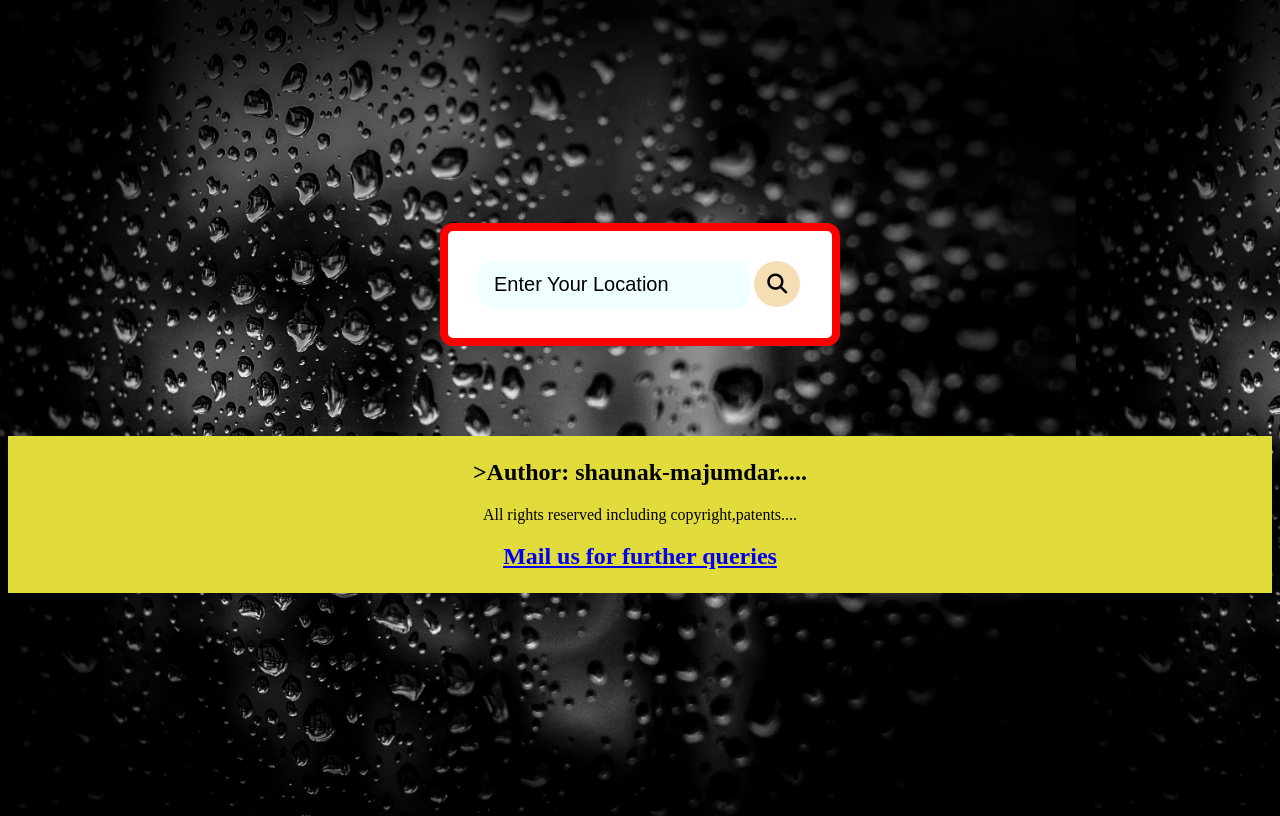
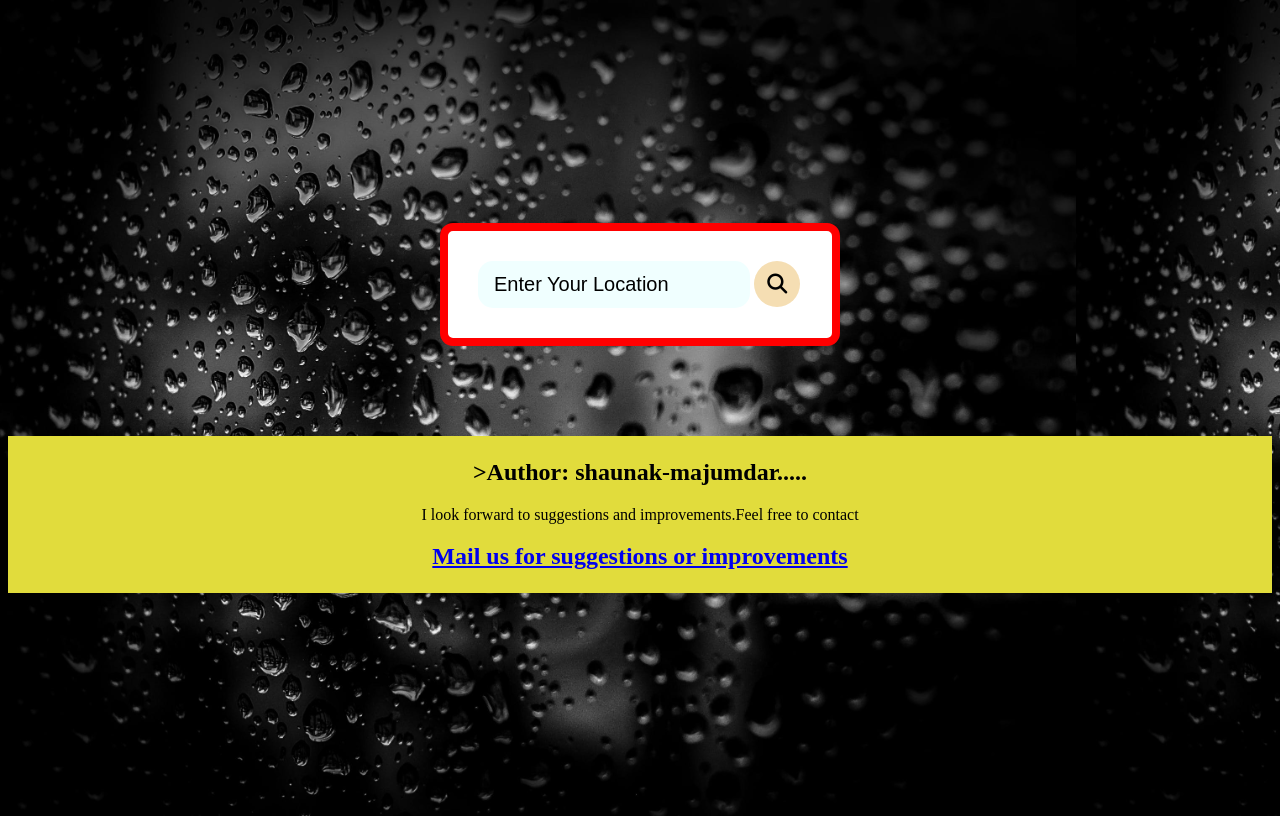
Before and after one commit to 23ME30056/Weather-app, a plain HTML site: page index.html in a window 1280 px wide. Drawn offline with nearby package versions, Linux system fonts and the light colour scheme.

Commit message:
Update index.html

```diff
--- a/index.html
+++ b/index.html
@@ -210,8 +210,8 @@
 <script src="script.js"></script>
 </div>
 <div class="footer">
-  <p><h2>>Author: shaunak-majumdar.....</h2> All rights reserved including copyright,patents....<br>
-  <a href="mailto:nanoheist007@gmail.com" target="blank"><h2>Mail us for further queries</h2>
+  <p><h2>>Author: shaunak-majumdar.....</h2> I look forward to suggestions and improvements.Feel free to contact<br>
+  <a href="mailto:nanoheist007@gmail.com" target="blank"><h2>Mail us for suggestions or improvements</h2>
   </a></p>
 </footer>
 <script src="https://kit.fontawesome.com/8c5d820ece.js" crossorigin="anonymous"></script>
```
